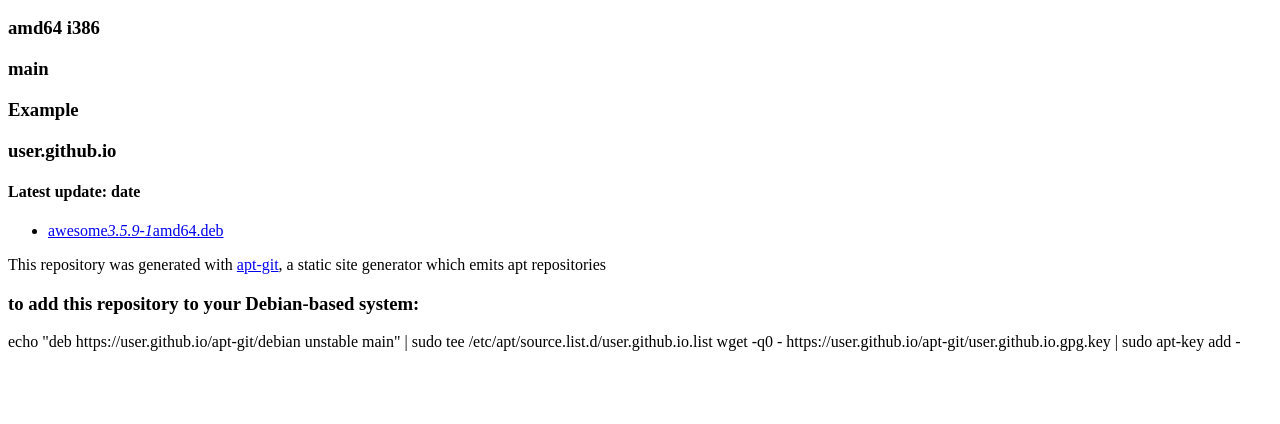
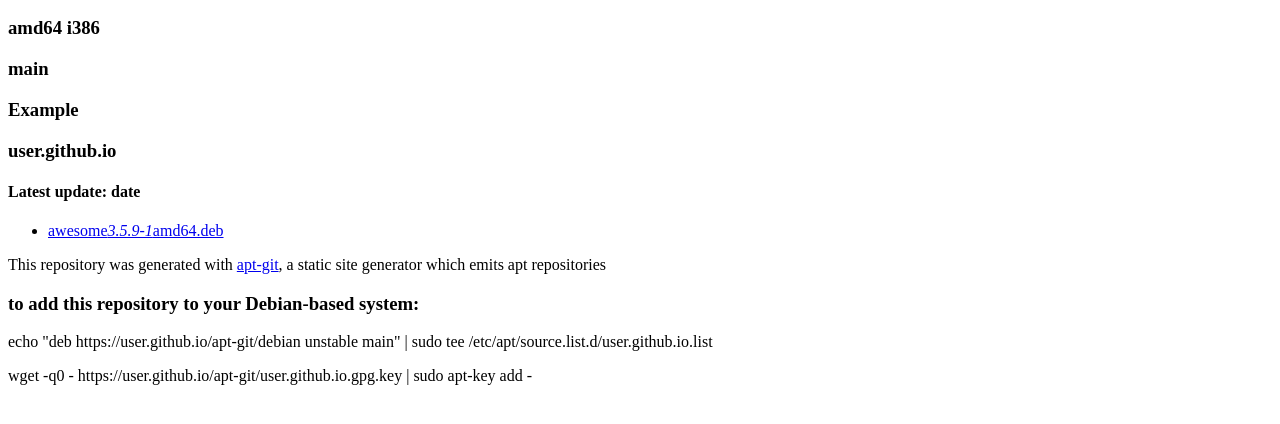
Before and after one commit to eyedeekay/apt-now-history, a plain HTML site: page index.html in a window 1280 px wide. Shown: the part 96-520 px from the top of the page. Drawn offline with Linux system fonts and the light colour scheme.

Commit message:
Repository update:  date

```diff
--- a/index.html
+++ b/index.html
@@ -21,5 +21,6 @@ generator which emits apt repositories</p>
 
 <h3>to add this repository to your Debian-based system:</h3>
 
-<p>echo "deb https://user.github.io/apt-git/debian unstable main" | sudo tee /etc/apt/source.list.d/user.github.io.list
-wget -q0 - https://user.github.io/apt-git/user.github.io.gpg.key | sudo apt-key add -</p>
+<p>echo "deb https://user.github.io/apt-git/debian unstable main" | sudo tee /etc/apt/source.list.d/user.github.io.list</p>
+
+<p>wget -q0 - https://user.github.io/apt-git/user.github.io.gpg.key | sudo apt-key add -</p>
```
Also changed, not shown: info/awesome_3.5.9-1_amd64.deb.html (+1 -1 lines), 2 other files.
